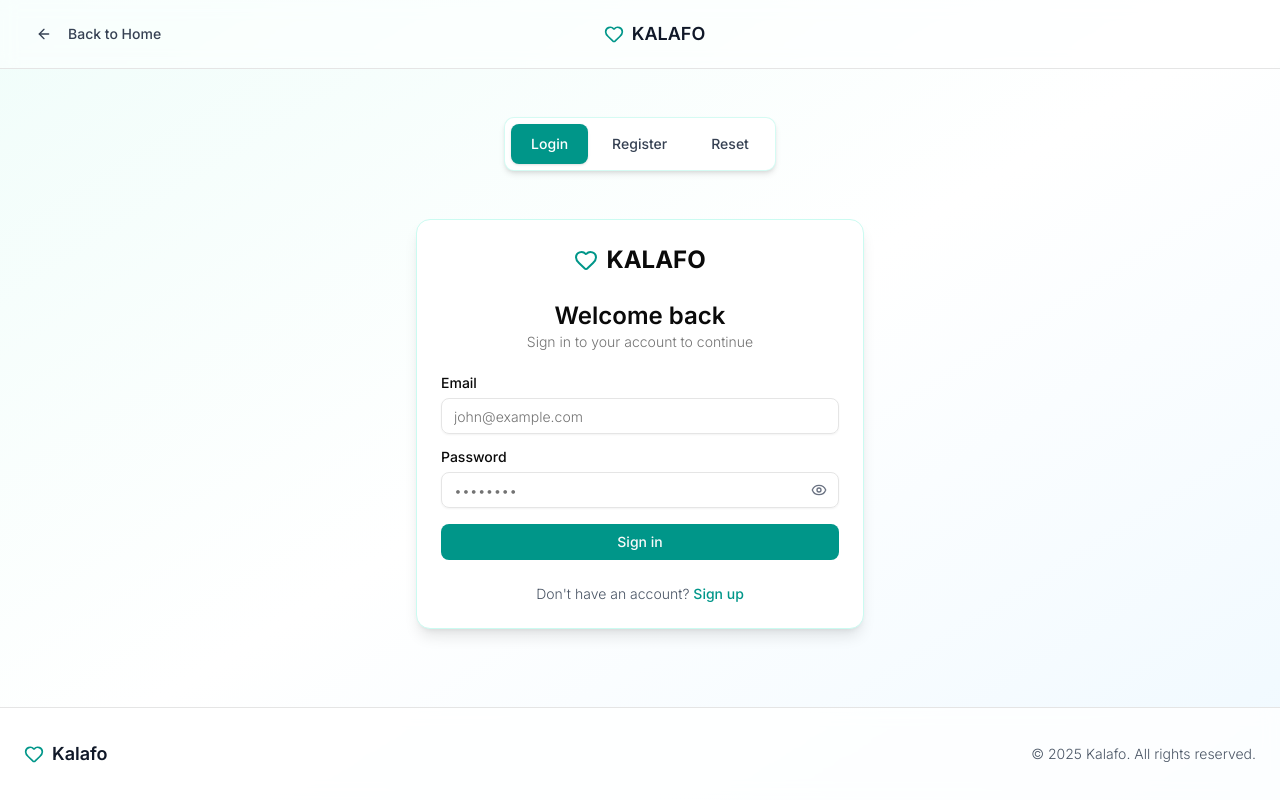
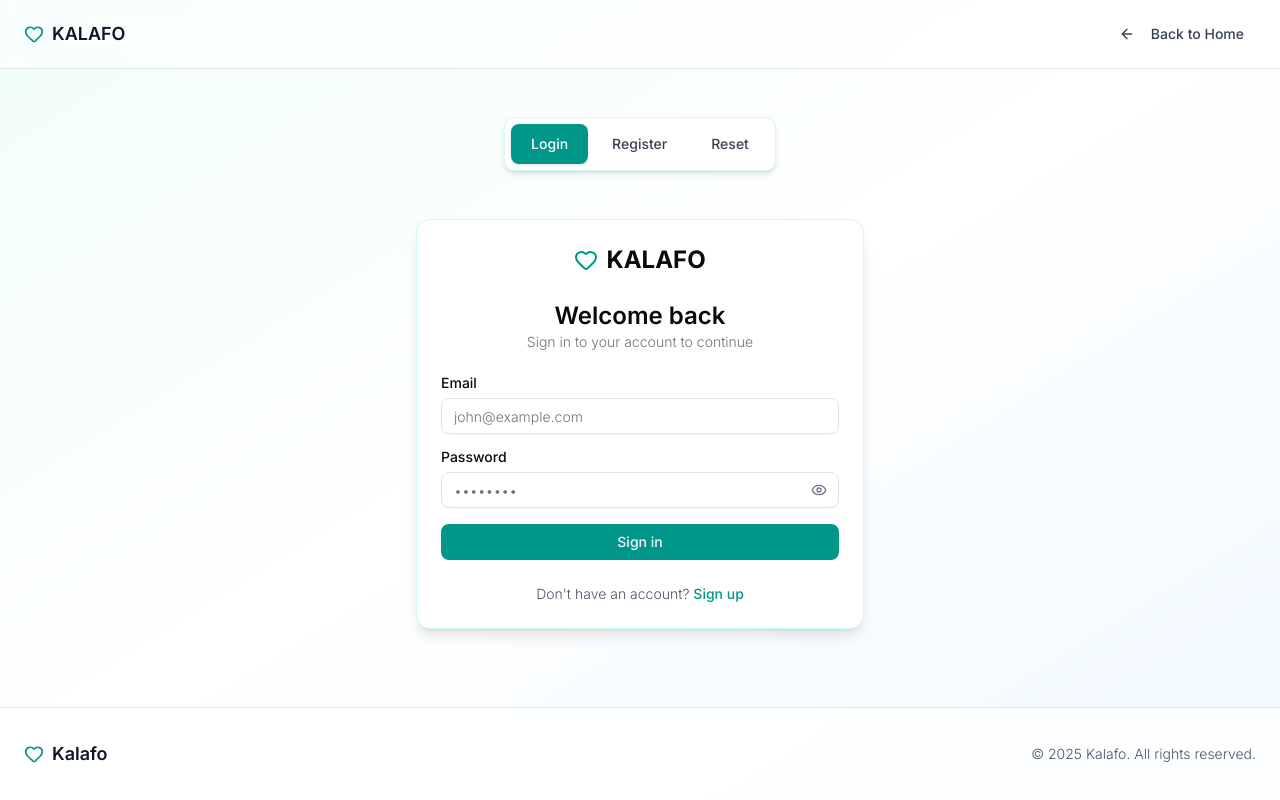
Before and after one commit to TebogoLegoabe/kalafo, a React (Vite) app in the folder Front-end/: page /auth in a window 1280 px wide. Built offline with nearby package versions, Linux system fonts and the light colour scheme; no server answers.

Commit message:
left align the title and right align the back button

```diff
--- a/Front-end/src/routes/auth/route.tsx
+++ b/Front-end/src/routes/auth/route.tsx
@@ -20,23 +20,21 @@ function RouteComponent() {
         <div className="absolute inset-0 [mask-image:radial-gradient(ellipse_at_center,white,transparent_70%)] bg-[linear-gradient(to_right,rgba(14,165,233,0.05)_1px,transparent_1px),linear-gradient(to_bottom,rgba(14,165,233,0.05)_1px,transparent_1px)] bg-[size:32px_32px]" />
       </div>
 
-      {/* Header with Back button and Logo */}
+      {/* Header with Logo (left) and Back button (right) */}
       <div className="border-b bg-white/50 backdrop-blur-sm">
         <div className="container mx-auto px-6 py-4">
           <div className="flex items-center justify-between">
+            <div className="flex items-center gap-2">
+              <Heart className="h-5 w-5 text-teal-600" />
+              <span className="text-lg font-semibold text-gray-900">KALAFO</span>
+            </div>
+
             <Button variant="ghost" className="text-gray-700 hover:text-teal-600" asChild>
               <Link to="/">
                 <ArrowLeft className="h-4 w-4 mr-2" />
                 Back to Home
               </Link>
             </Button>
-
-            <div className="flex items-center gap-2">
-              <Heart className="h-5 w-5 text-teal-600" />
-              <span className="text-lg font-semibold text-gray-900">KALAFO</span>
-            </div>
-
-            <div className="w-[120px]"></div> {/* Spacer for center alignment */}
           </div>
         </div>
       </div>
```
